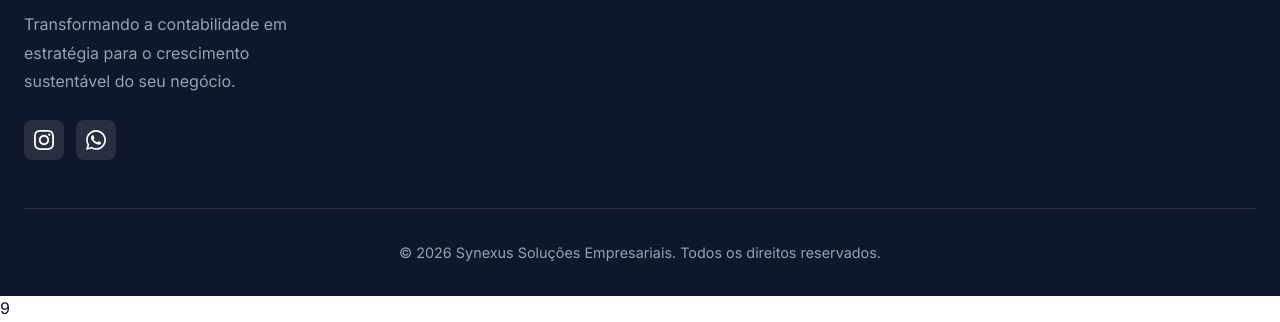
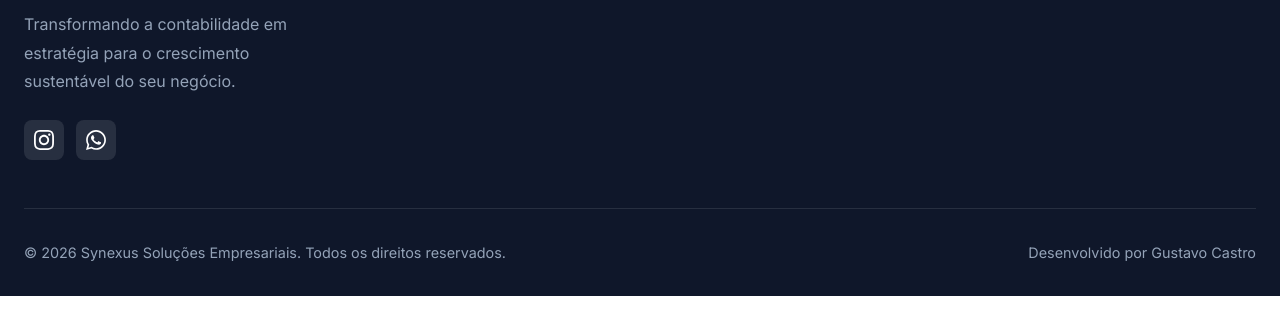
Before and after one commit to GustavoCastrohhh/synexus-site-geral, a plain HTML site: page index.html in a window 1280 px wide. Shown: the part 5290-5612 px from the top of the page. After the commit the page ends 5586 px from the top, so only its background shows below. Drawn offline with nearby package versions, Linux system fonts and the light colour scheme.

Commit message:
desenvolvido por

```diff
--- a/index.html
+++ b/index.html
@@ -2312,8 +2312,11 @@
                 </div>
             </div>
 
-            <div class="footer-bottom">
-                <p>© 2026 Synexus Soluções Empresariais. Todos os direitos reservados.</p>
+            <div class="footer-bottom"
+                style="display: flex; justify-content: space-between; align-items: center; gap: 1rem; flex-wrap: wrap; text-align: left;">
+                <p style="margin: 0;">© 2026 Synexus Soluções Empresariais. Todos os direitos reservados.</p>
+                <a href="https://wa.me/5554996673370" target="_blank" rel="noopener noreferrer"
+                    style="color: inherit; text-decoration: none;">Desenvolvido por Gustavo Castro</a>
             </div>
         </div>
     </footer>
@@ -2799,4 +2802,4 @@
     </a>
 </body>
 
-</html>9
+</html>
```
